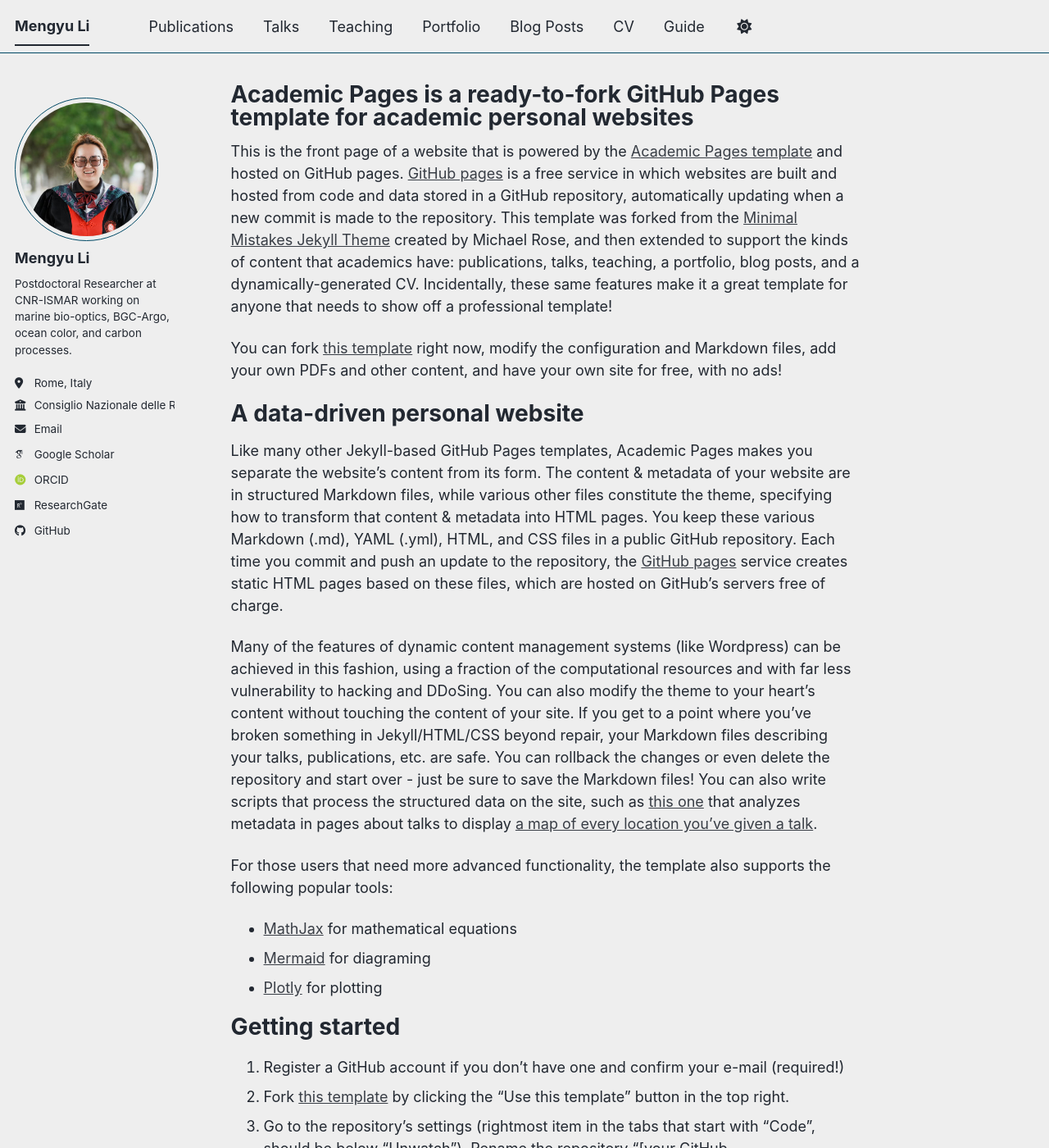
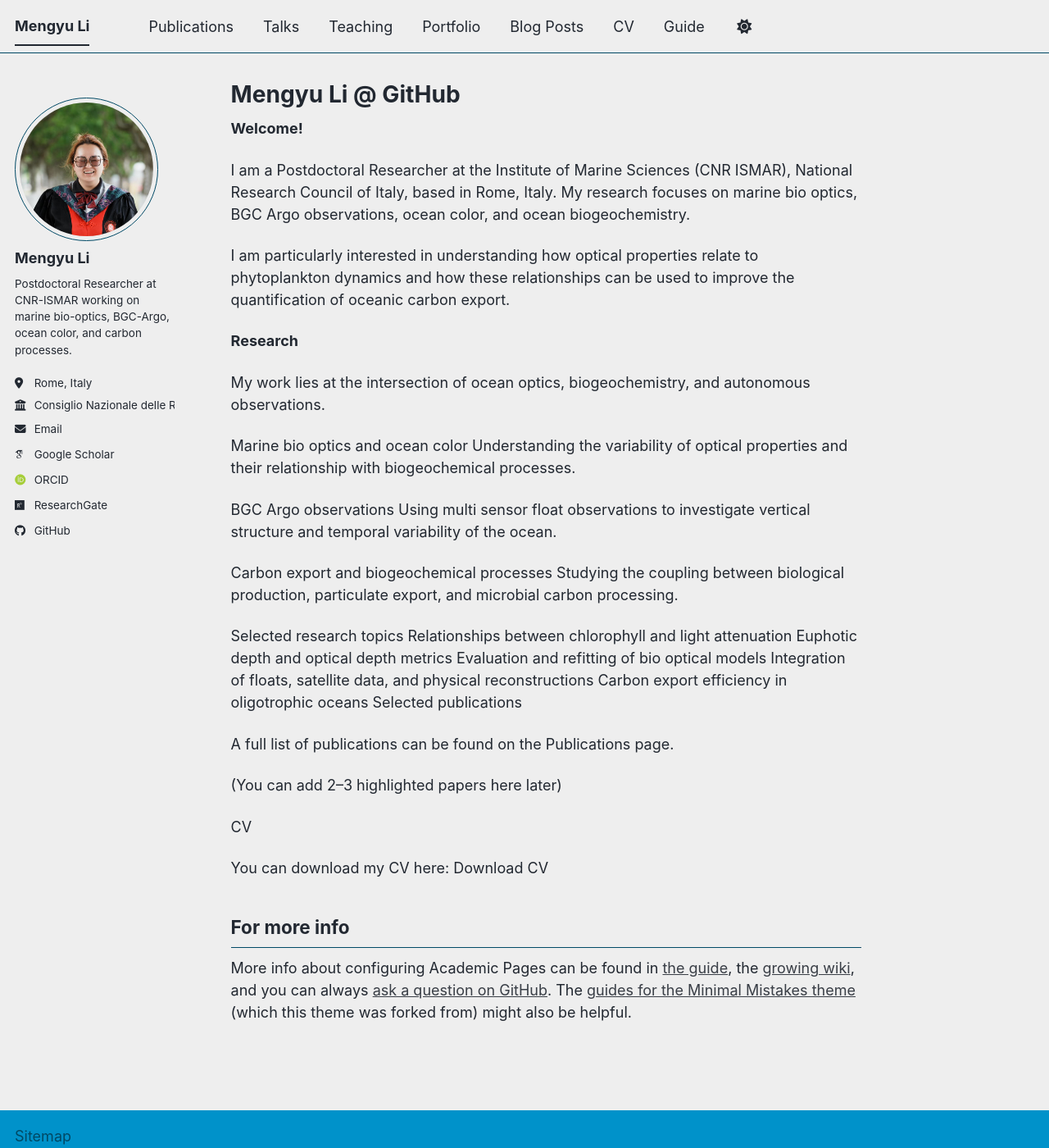
Before and after one commit to MengyuLi15/MengyuLi15.github.io, a Jekyll site: the page built from _pages/about.md, in a window 1280 px wide and 1400 px high. Shown: the whole window at 82% size. Built offline with Jekyll 4.4.1, drawn with Linux system fonts in a browser that asks for light colours; some web fonts are replaced; a script bundle is joined from its source files by our own code; library files that are not in the unit come from our copies; some of the changed text lies outside the part shown.

Commit message:
about.md

```diff
--- a/_pages/about.md
+++ b/_pages/about.md
@@ -1,55 +1,48 @@
 ---
 permalink: /
-title: "Academic Pages is a ready-to-fork GitHub Pages template for academic personal websites"
+title: "Mengyu Li @ GitHub"
 author_profile: true
 redirect_from:
   - /about/
   - /about.html
 ---
 
-This is the front page of a website that is powered by the [Academic Pages template](https://github.com/academicpages/academicpages.github.io) and hosted on GitHub pages. [GitHub pages](https://pages.github.com) is a free service in which websites are built and hosted from code and data stored in a GitHub repository, automatically updating when a new commit is made to the repository. This template was forked from the [Minimal Mistakes Jekyll Theme](https://mmistakes.github.io/minimal-mistakes/) created by Michael Rose, and then extended to support the kinds of content that academics have: publications, talks, teaching, a portfolio, blog posts, and a dynamically-generated CV. Incidentally, these same features make it a great template for anyone that needs to show off a professional template!
+**Welcome!**
 
- You can fork [this template](https://github.com/academicpages/academicpages.github.io) right now, modify the configuration and Markdown files, add your own PDFs and other content, and have your own site for free, with no ads!
+I am a Postdoctoral Researcher at the Institute of Marine Sciences (CNR ISMAR), National Research Council of Italy, based in Rome, Italy. My research focuses on marine bio optics, BGC Argo observations, ocean color, and ocean biogeochemistry.
 
-A data-driven personal website
-======
-Like many other Jekyll-based GitHub Pages templates, Academic Pages makes you separate the website's content from its form. The content & metadata of your website are in structured Markdown files, while various other files constitute the theme, specifying how to transform that content & metadata into HTML pages. You keep these various Markdown (.md), YAML (.yml), HTML, and CSS files in a public GitHub repository. Each time you commit and push an update to the repository, the [GitHub pages](https://pages.github.com/) service creates static HTML pages based on these files, which are hosted on GitHub's servers free of charge.
+I am particularly interested in understanding how optical properties relate to phytoplankton dynamics and how these relationships can be used to improve the quantification of oceanic carbon export.
 
-Many of the features of dynamic content management systems (like Wordpress) can be achieved in this fashion, using a fraction of the computational resources and with far less vulnerability to hacking and DDoSing. You can also modify the theme to your heart's content without touching the content of your site. If you get to a point where you've broken something in Jekyll/HTML/CSS beyond repair, your Markdown files describing your talks, publications, etc. are safe. You can rollback the changes or even delete the repository and start over - just be sure to save the Markdown files! You can also write scripts that process the structured data on the site, such as [this one](https://github.com/academicpages/academicpages.github.io/blob/master/talkmap.ipynb) that analyzes metadata in pages about talks to display [a map of every location you've given a talk](https://academicpages.github.io/talkmap.html).
+**Research**
 
-For those users that need more advanced functionality, the template also supports the following popular tools:
-- [MathJax](https://www.mathjax.org/) for mathematical equations
-- [Mermaid](https://mermaid.js.org/) for diagraming
-- [Plotly](https://plotly.com/javascript/) for plotting
+My work lies at the intersection of ocean optics, biogeochemistry, and autonomous observations.
 
-Getting started
-======
-1. Register a GitHub account if you don't have one and confirm your e-mail (required!)
-1. Fork [this template](https://github.com/academicpages/academicpages.github.io) by clicking the "Use this template" button in the top right.
-1. Go to the repository's settings (rightmost item in the tabs that start with "Code", should be below "Unwatch"). Rename the repository "[your GitHub username].github.io", which will also be your website's URL.
-1. Set site-wide configuration and create content & metadata (see below -- also see [this set of diffs](https://archive.is/3TPas) showing what files were changed to set up [an example site](https://getorg-testacct.github.io) for a user with the username "getorg-testacct")
-1. Upload any files (like PDFs, .zip files, etc.) to the files/ directory. They will appear at https://[your GitHub username].github.io/files/example.pdf.
-1. Check status by going to the repository settings, in the "GitHub pages" section
+Marine bio optics and ocean color
+Understanding the variability of optical properties and their relationship with biogeochemical processes.
 
-Site-wide configuration
-------
-The main configuration file for the site is in the base directory in [_config.yml](https://github.com/academicpages/academicpages.github.io/blob/master/_config.yml), which defines the content in the sidebars and other site-wide features. You will need to replace the default variables with ones about yourself and your site's github repository. The configuration file for the top menu is in [_data/navigation.yml](https://github.com/academicpages/academicpages.github.io/blob/master/_data/navigation.yml). For example, if you don't have a portfolio or blog posts, you can remove those items from that navigation.yml file to remove them from the header.
+BGC Argo observations
+Using multi sensor float observations to investigate vertical structure and temporal variability of the ocean.
 
-Create content & metadata
-------
-For site content, there is one Markdown file for each type of content, which are stored in directories like _publications, _talks, _posts, _teaching, or _pages. For example, each talk is a Markdown file in the [_talks directory](https://github.com/academicpages/academicpages.github.io/tree/master/_talks). At the top of each Markdown file is structured data in YAML about the talk, which the theme will parse to do lots of cool stuff. The same structured data about a talk is used to generate the list of talks on the [Talks page](https://academicpages.github.io/talks), each [individual page](https://academicpages.github.io/talks/2012-03-01-talk-1) for specific talks, the talks section for the [CV page](https://academicpages.github.io/cv), and the [map of places you've given a talk](https://academicpages.github.io/talkmap.html) (if you run this [python file](https://github.com/academicpages/academicpages.github.io/blob/master/talkmap.py) or [Jupyter notebook](https://github.com/academicpages/academicpages.github.io/blob/master/talkmap.ipynb), which creates the HTML for the map based on the contents of the _talks directory).
+Carbon export and biogeochemical processes
+Studying the coupling between biological production, particulate export, and microbial carbon processing.
 
-**Markdown generator**
+Selected research topics
+Relationships between chlorophyll and light attenuation
+Euphotic depth and optical depth metrics
+Evaluation and refitting of bio optical models
+Integration of floats, satellite data, and physical reconstructions
+Carbon export efficiency in oligotrophic oceans
+Selected publications
 
-The repository includes [a set of Jupyter notebooks](https://github.com/academicpages/academicpages.github.io/tree/master/markdown_generator
-) that converts a CSV containing structured data about talks or presentations into individual Markdown files that will be properly formatted for the Academic Pages template. The sample CSVs in that directory are the ones I used to create my own personal website at stuartgeiger.com. My usual workflow is that I keep a spreadsheet of my publications and talks, then run the code in these notebooks to generate the Markdown files, then commit and push them to the GitHub repository.
+A full list of publications can be found on the Publications page.
 
-How to edit your site's GitHub repository
-------
-Many people use a git client to create files on their local computer and then push them to GitHub's servers. If you are not familiar with git, you can directly edit these configuration and Markdown files directly in the github.com interface. Navigate to a file (like [this one](https://github.com/academicpages/academicpages.github.io/blob/master/_talks/2012-03-01-talk-1.md) and click the pencil icon in the top right of the content preview (to the right of the "Raw | Blame | History" buttons). You can delete a file by clicking the trashcan icon to the right of the pencil icon. You can also create new files or upload files by navigating to a directory and clicking the "Create new file" or "Upload files" buttons.
+(You can add 2–3 highlighted papers here later)
 
-Example: editing a Markdown file for a talk
-![Editing a Markdown file for a talk](/images/editing-talk.png)
+CV
+
+You can download my CV here:
+Download CV
+
 
 For more info
 ------
```
